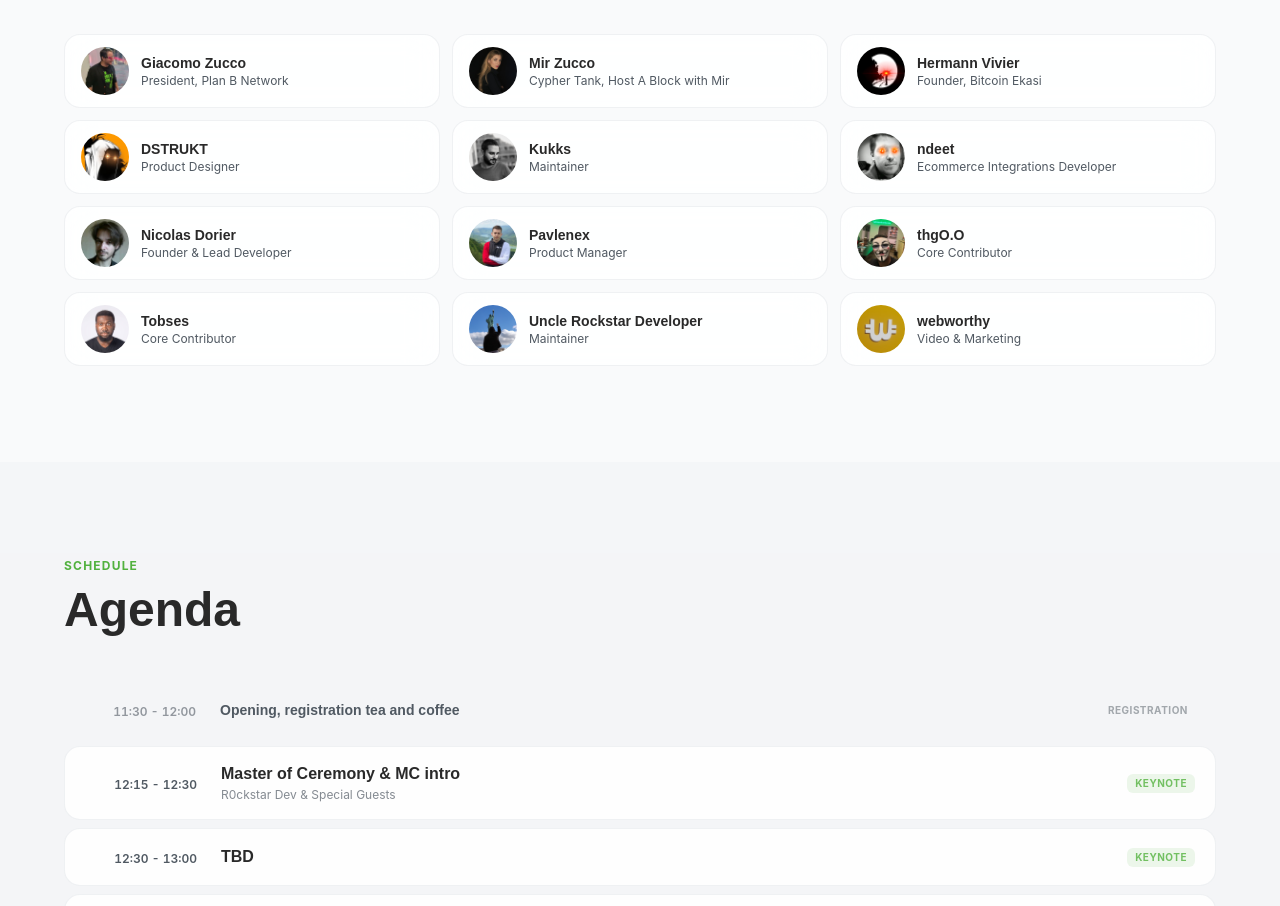
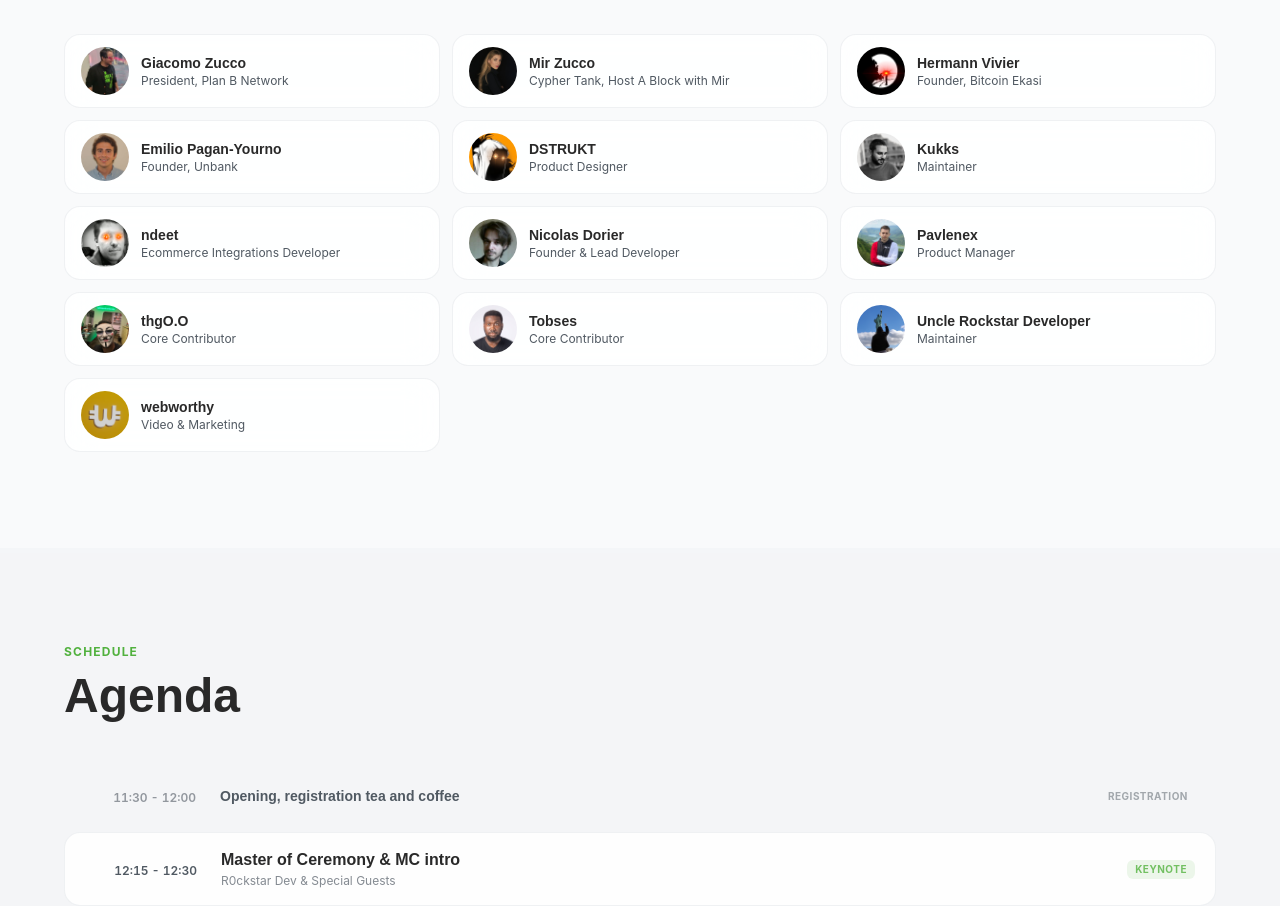
Before and after one commit to btcpayserver/btcpay-day, a React (Vite) app: page / in a window 1280 px wide. Shown: the part 1480-2386 px from the top of the page. Built offline with nearby package versions, Linux system fonts and the light colour scheme.

Commit message:
Add Emioio to the website

```diff
--- a/src/data/speakers.ts
+++ b/src/data/speakers.ts
@@ -10,6 +10,7 @@
   { name: 'Giacomo Zucco',            title: 'President, Plan B Network',        photo: '/images/speakers/giacomozucco.jpg', xHandle: 'giacomozucco'   },
   { name: 'Mir Zucco',                title: 'Cypher Tank, Host A Block with Mir', photo: '/images/speakers/mir_btc.jpg', xHandle: 'mir_btc'        },
   { name: 'Hermann Vivier',           title: 'Founder, Bitcoin Ekasi',           photo: '/images/speakers/vryfokkenou.jpg',   xHandle: 'vryfokkenou'    },
+  { name: 'Emilio Pagan-Yourno',      title: 'Founder, Unbank',                  photo: '/images/speakers/SenorEmilio.jpg',   xHandle: 'SenorEmilio'    },
   { name: 'DSTRUKT',                  title: 'Product Designer',                 photo: '/images/speakers/dstrukt__.jpg',     xHandle: 'dstrukt__'      },
   { name: 'Kukks',                    title: 'Maintainer',                       photo: '/images/speakers/MrKukks.jpg',       xHandle: 'MrKukks'        },
   { name: 'ndeet',                    title: 'Ecommerce Integrations Developer', photo: '/images/speakers/ndeet.jpg',         xHandle: 'ndeet'          },
```
Also changed, not shown: public/images/speakers/SenorEmilio.jpg (added).
